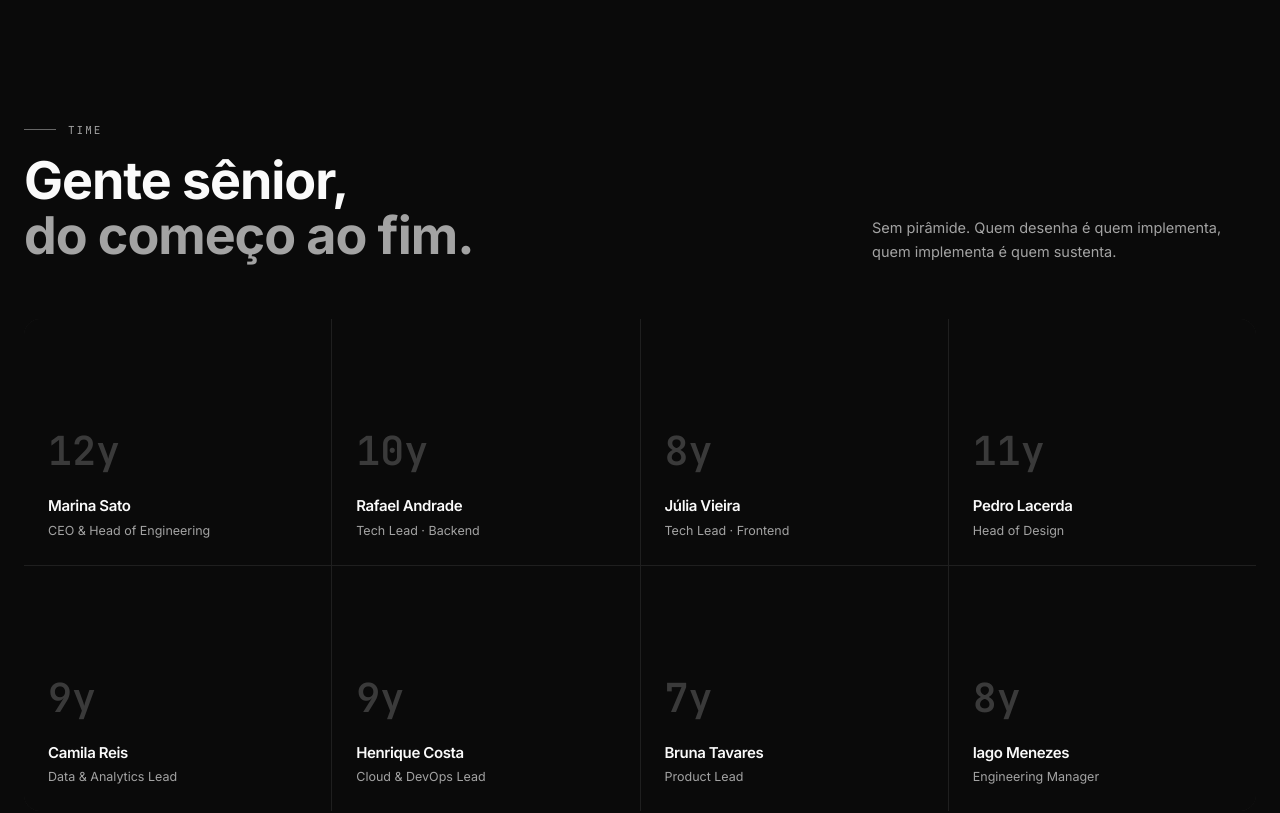
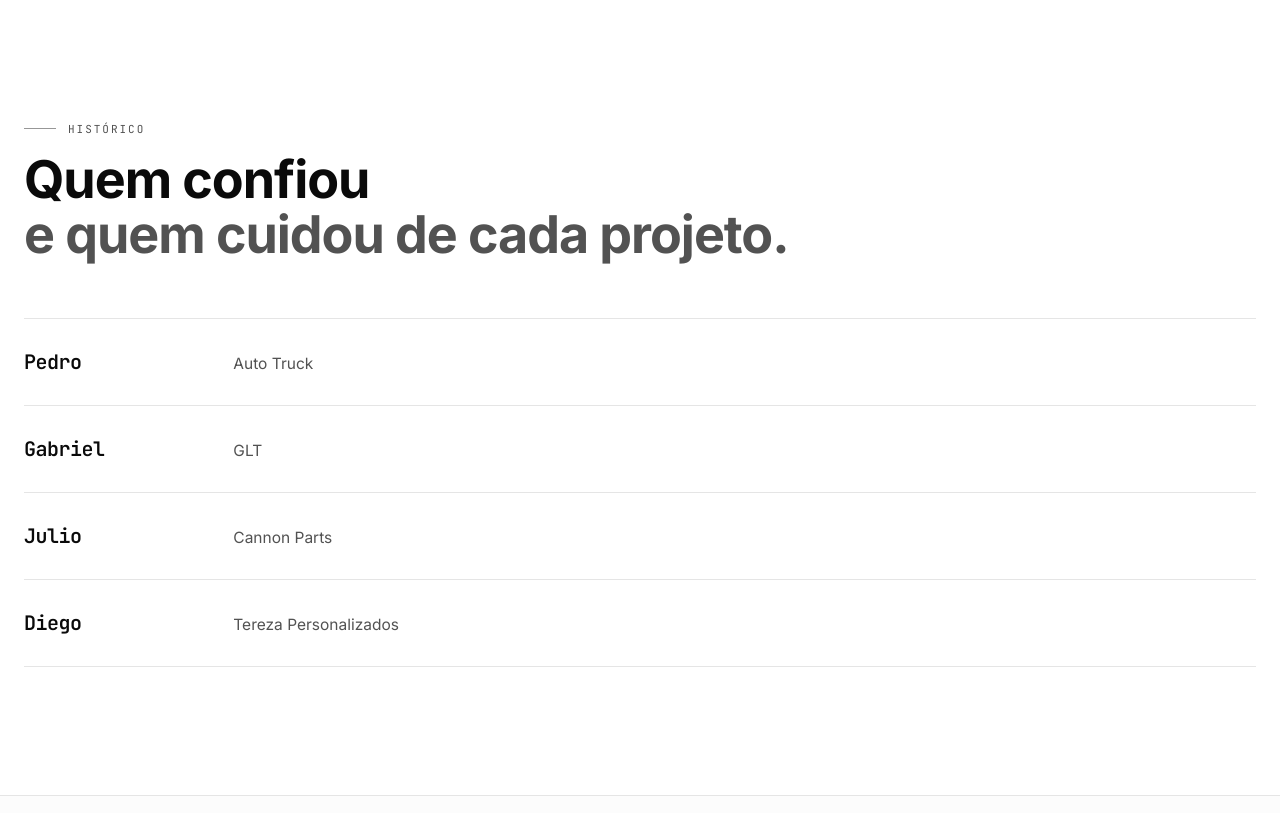
Before and after one commit to AnnaJulyaVieira/annovasystem, a Next.js app: page /sobre in a window 1280 px wide. Shown: the part 1840-2653 px from the top of the page. Built offline with nearby package versions, Linux system fonts and the light colour scheme.

Commit message:
Refactor code structure for improved readability and maintainability

```diff
--- a/app/contato/page.tsx
+++ b/app/contato/page.tsx
@@ -82,6 +82,17 @@
                   className="text-[15px] text-ink underline underline-offset-4"
                 >
                   gente@ag2tech.com.br
+                </a>
+              </li>
+              <li className="flex items-baseline gap-4">
+                <span className="font-mono text-[11px] uppercase tracking-[0.15em] text-ink-soft">
+                  telefone
+                </span>
+                <a
+                  href="tel:+5531984105960"
+                  className="text-[15px] text-ink underline underline-offset-4"
+                >
+                  31 98410-5960
                 </a>
               </li>
             </ul>
--- a/app/sobre/page.tsx
+++ b/app/sobre/page.tsx
@@ -5,7 +5,7 @@
 export const metadata: Metadata = {
   title: "Sobre — AG2 Tech",
   description:
-    "Estúdio de engenharia digital fundado em 2019. Times pequenos, processo objetivo, software que dura.",
+    "Estúdio de engenharia digital fundado em 2021. Times pequenos, processo objetivo, software que dura.",
 };
 
 const principles = [
@@ -31,23 +31,11 @@
   },
 ];
 
-const team = [
-  { name: "Marina Sato", role: "CEO & Head of Engineering", years: "12y" },
-  { name: "Rafael Andrade", role: "Tech Lead · Backend", years: "10y" },
-  { name: "Júlia Vieira", role: "Tech Lead · Frontend", years: "8y" },
-  { name: "Pedro Lacerda", role: "Head of Design", years: "11y" },
-  { name: "Camila Reis", role: "Data & Analytics Lead", years: "9y" },
-  { name: "Henrique Costa", role: "Cloud & DevOps Lead", years: "9y" },
-  { name: "Bruna Tavares", role: "Product Lead", years: "7y" },
-  { name: "Iago Menezes", role: "Engineering Manager", years: "8y" },
-];
-
 const timeline = [
-  { year: "2019", event: "AG2 Tech é fundada em Belo Horizonte com 3 pessoas." },
-  { year: "2021", event: "Primeiro contrato de squad dedicado com fintech." },
-  { year: "2022", event: "Equipe cresce para 14 e abrimos a área de dados." },
-  { year: "2024", event: "Lançamos o framework interno de discovery rápido." },
-  { year: "2026", event: "Time de 22 pessoas e 60+ projetos em produção." },
+  { name: "Pedro", client: "Auto Truck" },
+  { name: "Gabriel", client: "GLT" },
+  { name: "Julio", client: "Cannon Parts" },
+  { name: "Diego", client: "Tereza Personalizados" },
 ];
 
 export default function SobrePage() {
@@ -70,7 +58,7 @@
             </span>
           </h1>
           <p className="mt-8 max-w-2xl text-[16px] leading-relaxed text-on-dark-soft">
-            A AG2 Tech é um estúdio de engenharia digital fundado em 2019.
+            A AG2 Tech é um estúdio de engenharia digital fundado em 2021.
             Construímos software pra empresas que precisam de tecnologia bem
             feita, mas não querem (ou não precisam) montar uma fábrica interna.
           </p>
@@ -80,7 +68,7 @@
       <section className="border-b border-line bg-white">
         <div className="mx-auto grid max-w-7xl grid-cols-2 gap-6 px-6 py-14 sm:grid-cols-4">
           {[
-            { label: "Fundada em", value: "2019" },
+            { label: "Fundada em", value: "2021" },
             { label: "Pessoas", value: "22" },
             { label: "Squads ativos", value: "12" },
             { label: "Projetos no ar", value: "60+" },
@@ -130,70 +118,29 @@
         </div>
       </section>
 
-      <section className="border-y border-line-dark bg-bg-dark text-on-dark">
-        <div className="mx-auto max-w-7xl px-6 py-24 lg:py-32">
-          <div className="flex flex-col items-start justify-between gap-6 md:flex-row md:items-end">
-            <div className="max-w-2xl">
-              <div className="flex items-center gap-3 font-mono text-[11px] uppercase tracking-[0.18em] text-on-dark-soft">
-                <span className="h-px w-8 bg-on-dark-soft/60" />
-                <span>time</span>
-              </div>
-              <h2 className="mt-4 text-balance text-[34px] font-bold leading-[1.05] tracking-[-0.02em] sm:text-[44px] lg:text-[52px]">
-                Gente sênior,
-                <br />
-                <span className="text-on-dark-soft">do começo ao fim.</span>
-              </h2>
-            </div>
-            <p className="max-w-sm text-[14.5px] leading-relaxed text-on-dark-soft">
-              Sem pirâmide. Quem desenha é quem implementa, quem implementa é
-              quem sustenta.
-            </p>
-          </div>
-
-          <ul className="mt-14 grid grid-cols-1 gap-px overflow-hidden rounded-2xl bg-line-dark sm:grid-cols-2 lg:grid-cols-4">
-            {team.map((p) => (
-              <li
-                key={p.name}
-                className="group bg-bg-dark p-6 transition-colors hover:bg-bg-darker"
-              >
-                <div className="flex h-32 items-end">
-                  <span className="font-mono text-[40px] font-bold leading-none text-on-dark/20 transition-colors group-hover:text-on-dark/40">
-                    {p.years}
-                  </span>
-                </div>
-                <h3 className="mt-6 text-[15px] font-semibold tracking-tight text-on-dark">
-                  {p.name}
-                </h3>
-                <p className="mt-1 text-[12.5px] text-on-dark-soft">{p.role}</p>
-              </li>
-            ))}
-          </ul>
-        </div>
-      </section>
-
       <section className="bg-white">
         <div className="mx-auto max-w-7xl px-6 py-24 lg:py-32">
           <div className="flex items-center gap-3 font-mono text-[11px] uppercase tracking-[0.18em] text-ink-soft">
             <span className="h-px w-8 bg-ink-soft/60" />
-            <span>linha do tempo</span>
+            <span>histórico</span>
           </div>
           <h2 className="mt-4 max-w-3xl text-balance text-[34px] font-bold leading-[1.05] tracking-[-0.02em] text-ink sm:text-[44px] lg:text-[52px]">
-            Sete anos
+            Quem confiou
             <br />
-            <span className="text-ink-soft">de aprendizado em produção.</span>
+            <span className="text-ink-soft">e quem cuidou de cada projeto.</span>
           </h2>
 
           <ol className="mt-14 grid grid-cols-1 divide-y divide-line border-y border-line">
             {timeline.map((t) => (
               <li
-                key={t.year}
+                key={t.name}
                 className="grid grid-cols-12 items-baseline gap-6 py-7"
               >
-                <span className="col-span-12 font-mono text-[28px] font-bold tracking-tight text-ink sm:col-span-2">
-                  {t.year}
+                <span className="col-span-12 font-mono text-[20px] font-bold tracking-tight text-ink sm:col-span-2">
+                  {t.name}
                 </span>
                 <p className="col-span-12 text-[15.5px] leading-relaxed text-ink-soft sm:col-span-10">
-                  {t.event}
+                  {t.client}
                 </p>
               </li>
             ))}
--- a/app/trabalho/[slug]/page.tsx
+++ b/app/trabalho/[slug]/page.tsx
@@ -55,9 +55,8 @@
             {item.title}
           </p>
 
-          {(item.metrics?.length || item.github) && (
+          {item.metrics && item.metrics.length > 0 && (
             <div className="mt-14 flex flex-col gap-8 border-t border-line-dark pt-10 sm:flex-row sm:items-start sm:justify-between">
-              {item.metrics && item.metrics.length > 0 && (
               <div className="grid flex-1 grid-cols-2 gap-y-8 sm:grid-cols-3">
                 {item.metrics.map((m) => (
                   <div key={m.label} className="flex flex-col">
@@ -70,21 +69,6 @@
                   </div>
                 ))}
               </div>
-              )}
-              {item.github && (
-                <a
-                  href={item.github}
-                  target="_blank"
-                  rel="noopener noreferrer"
-                  className="group inline-flex items-center gap-2 self-start rounded-full border border-line-dark px-5 py-2.5 font-mono text-[11px] uppercase tracking-[0.18em] text-on-dark transition-colors hover:bg-on-dark hover:text-ink"
-                >
-                  <GitHubIcon />
-                  Ver no GitHub
-                  <span className="transition-transform group-hover:translate-x-0.5">
-                    →
-                  </span>
-                </a>
-              )}
             </div>
           )}
         </div>
@@ -193,16 +177,3 @@
     </main>
   );
 }
-
-function GitHubIcon() {
-  return (
-    <svg
-      viewBox="0 0 16 16"
-      fill="currentColor"
-      className="h-3.5 w-3.5"
-      aria-hidden="true"
-    >
-      <path d="M8 0C3.58 0 0 3.58 0 8a8 8 0 0 0 5.47 7.59c.4.07.55-.17.55-.38 0-.19-.01-.82-.01-1.49-2.01.37-2.53-.49-2.69-.94-.09-.23-.48-.94-.82-1.13-.28-.15-.68-.52-.01-.53.63-.01 1.08.58 1.23.82.72 1.21 1.87.87 2.33.66.07-.52.28-.87.51-1.07-1.78-.2-3.64-.89-3.64-3.95 0-.87.31-1.59.82-2.15-.08-.2-.36-1.02.08-2.12 0 0 .67-.21 2.2.82.64-.18 1.32-.27 2-.27.68 0 1.36.09 2 .27 1.53-1.04 2.2-.82 2.2-.82.44 1.1.16 1.92.08 2.12.51.56.82 1.27.82 2.15 0 3.07-1.87 3.75-3.65 3.95.29.25.54.73.54 1.48 0 1.07-.01 1.93-.01 2.2 0 .21.15.46.55.38A8.01 8.01 0 0 0 16 8c0-4.42-3.58-8-8-8Z" />
-    </svg>
-  );
-}
--- a/components/Cases.tsx
+++ b/components/Cases.tsx
@@ -22,14 +22,6 @@
     description:
       "Vitrine digital com catálogo de produtos personalizados e canal direto de orçamento.",
     stack: ["Next.js", "Tailwind CSS", "TypeScript"],
-  },
-  {
-    id: "autotruck-mobile",
-    tag: "App do associado",
-    title: "Auto Truck Mobile",
-    description:
-      "App em que o associado consulta veículos vinculados, boletos em aberto e dados da associação.",
-    stack: ["React Native", "Expo", "TypeScript"],
   },
 ];
 
--- a/components/Clients.tsx
+++ b/components/Clients.tsx
@@ -21,6 +21,13 @@
     width: 200,
     height: 64,
     imgClassName: "h-14 w-auto invert mix-blend-multiply sm:h-16",
+  },
+  {
+    name: "Cannon Parts",
+    src: "/cannon-parts-logo.png",
+    width: 200,
+    height: 64,
+    imgClassName: "h-14 w-auto brightness-0 sm:h-16",
   },
 ];
 
--- a/components/Footer.tsx
+++ b/components/Footer.tsx
@@ -26,7 +26,6 @@
       { label: "hello@ag2tech.com.br", href: "mailto:hello@ag2tech.com.br" },
       { label: "Belo Horizonte · Brasil", href: "#" },
       { label: "LinkedIn", href: "#" },
-      { label: "GitHub", href: "#" },
     ],
   },
 ];
@@ -48,7 +47,7 @@
             </Link>
             <p className="mt-5 max-w-xs text-[13px] leading-relaxed text-on-dark-soft">
               Estúdio de engenharia digital. Construindo software que parece
-              simples — desde 2019.
+              simples — desde 2021.
             </p>
           </div>
 
```
Also changed, not shown: components/Approach.tsx (+5 -5 lines), lib/cases.ts (+0 -30 lines), public/cannon-parts-logo.png (added). Lines whose indentation alone changed are shown as unchanged.
